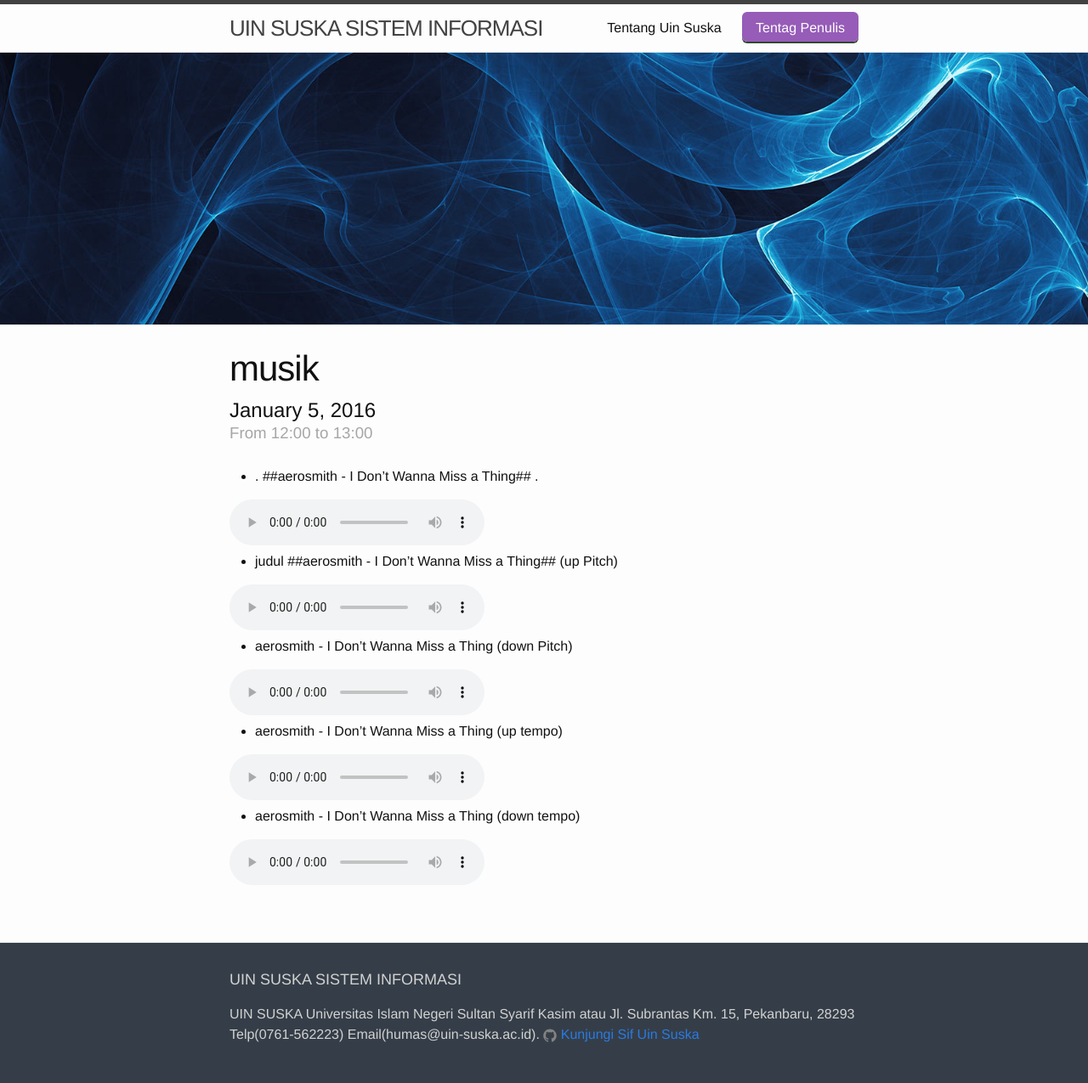
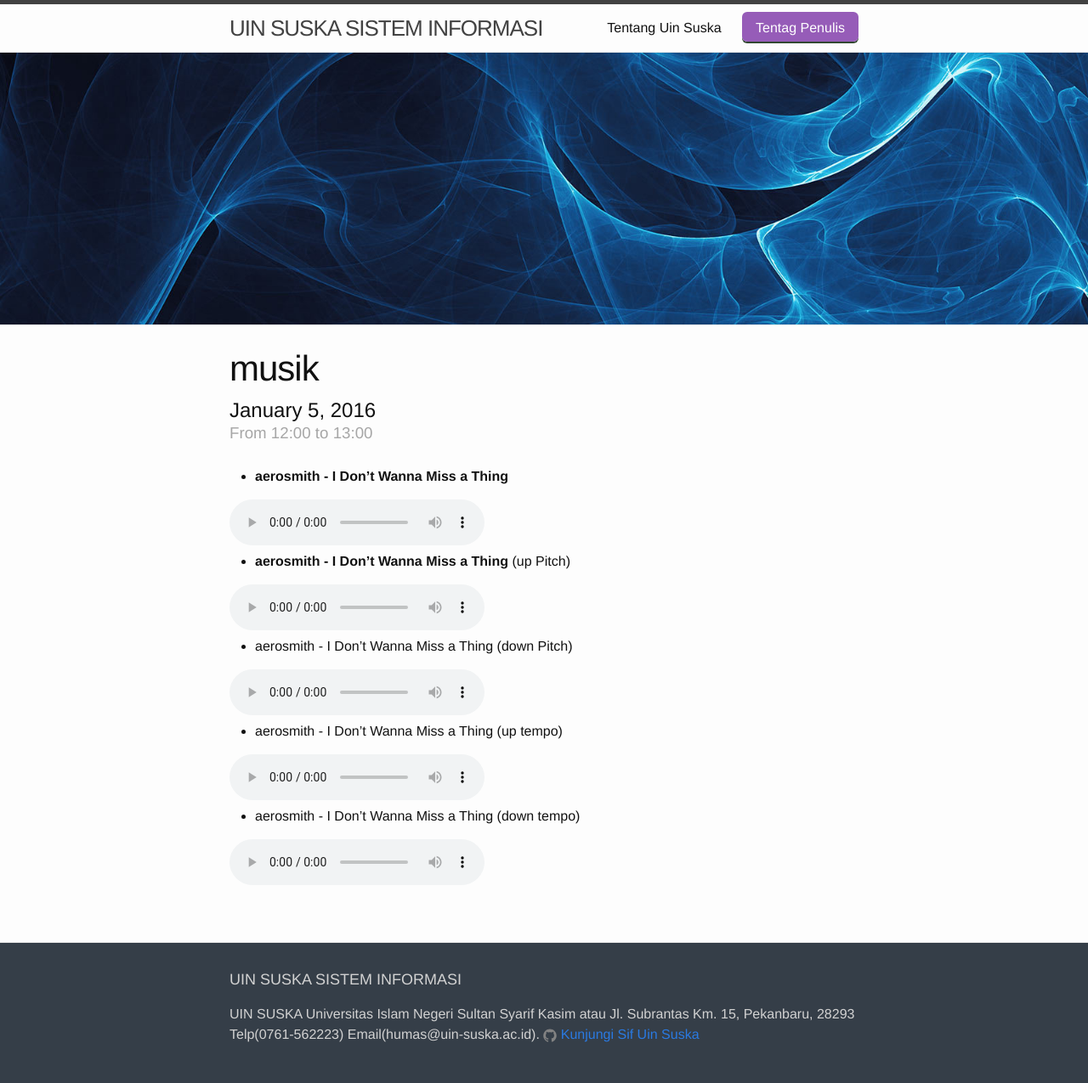
Before and after one commit to ibnuyohanzah/catclan.github.io-1, a Jekyll site: the page built from _posts/2016-06-18-multimedia.markdown, in a window 1280 px wide. Shown: the whole page at 85% size. Built offline with Jekyll 4.4.1, drawn with Linux system fonts in a browser that asks for light colours.

Commit message:
Update 2016-06-18-multimedia.markdown

```diff
--- a/_posts/2016-06-18-multimedia.markdown
+++ b/_posts/2016-06-18-multimedia.markdown
@@ -14,12 +14,12 @@ organiser: "Ibnuyohanzah ahmad"
 
 
 ---
-- . ##aerosmith - I Don't Wanna Miss a Thing## .
+- **aerosmith - I Don't Wanna Miss a Thing**
 <audio controls="controls">
   <source src="mp3/Aerosmith - I Don't Wanna Miss a Thing.mp3" type="audio/mpeg" />
 </audio>
 
-- judul ##aerosmith - I Don't Wanna Miss a Thing## (up Pitch)
+- **aerosmith - I Don't Wanna Miss a Thing** (up Pitch)
 <audio controls="controls">
   <source src="mp3/Aerosmith - I Don't Wanna Miss a Thing - Up Pitch.mp3" type="audio/mpeg" />
 </audio>
```
